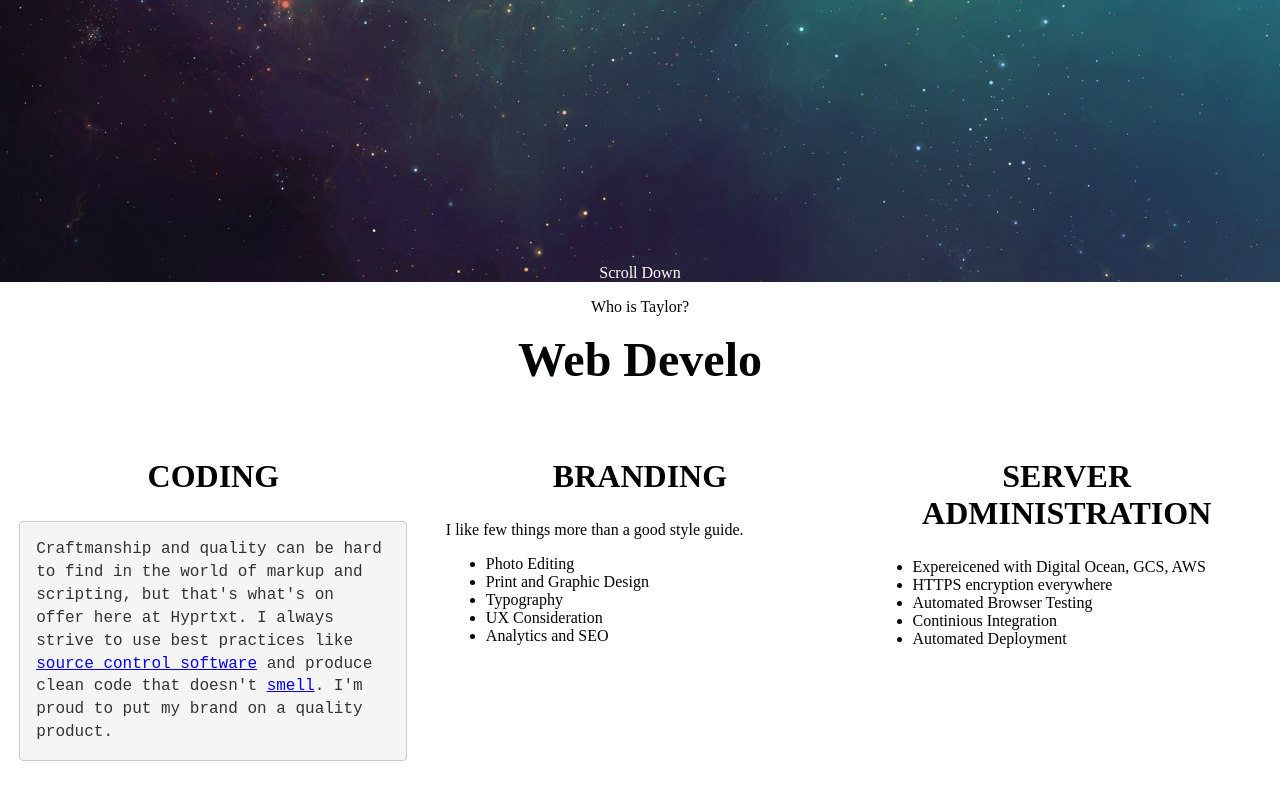
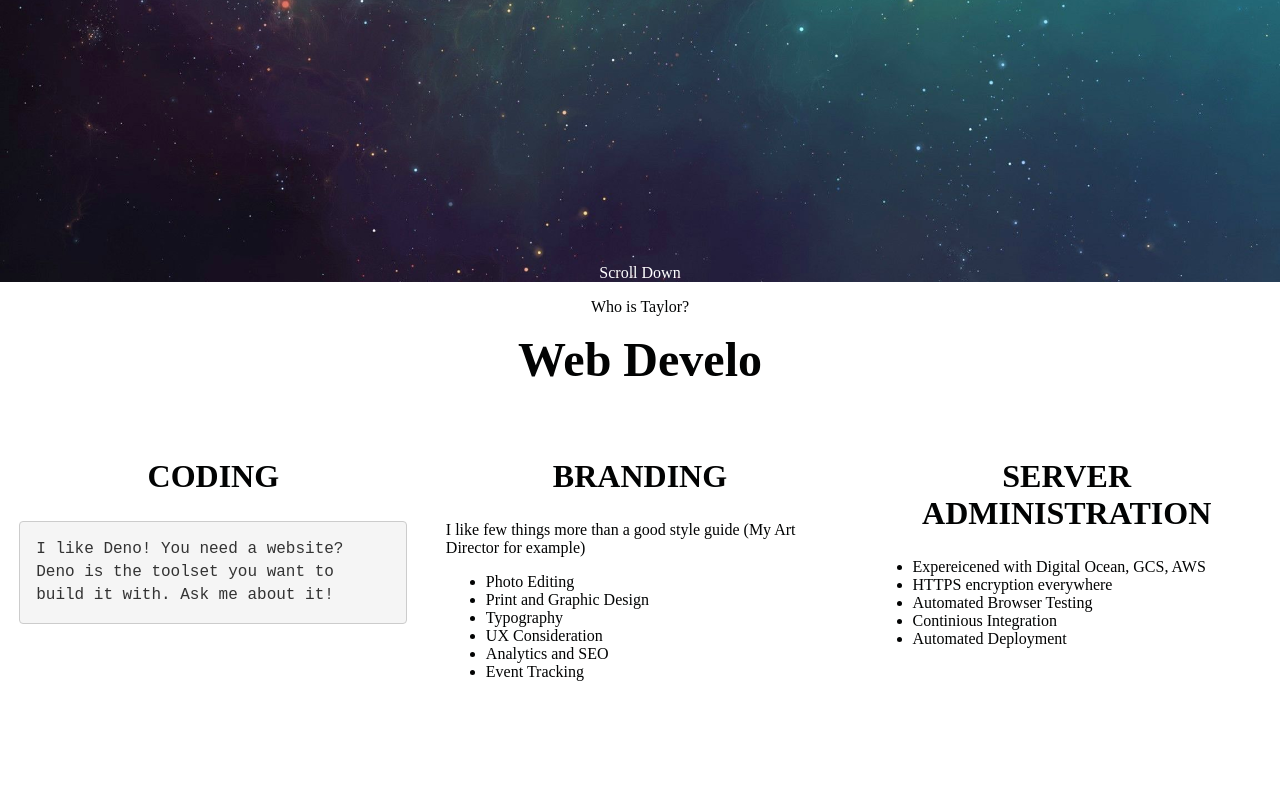
Before and after one commit to Hyprtxt/hyprtxt.dev, a plain HTML site: page index.html in a window 1280 px wide. Shown: the part 518-1318 px from the top of the page. Drawn offline with Linux system fonts and the light colour scheme.

Commit message:
Update index.html

```diff
--- a/index.html
+++ b/index.html
@@ -122,17 +122,18 @@
     </div>
     <div class="third">
       <h2><i class="i i-terminal"></i> Coding <i class="i i-code"></i></h2>
-      <pre>Craftmanship and quality can be hard to find in the world of markup and scripting, but that's what's on offer here at Hyprtxt. I always strive to use best practices like <a href="https://git-scm.com/">source control software</a> and produce clean code that doesn't <a href="https://en.wikipedia.org/wiki/Code_smell">smell</a>. I'm proud to put my brand on a quality product.</pre>
+      <pre>I like Deno! You need a website? Deno is the toolset you want to build it with. Ask me about it!</pre>
     </div>
     <div class="third">
       <h2><i class="i i-scissors i-flip-horizontal"></i> Branding <i class="i i-scissors"></i></h2>
-      <p>I like few things more than a good style guide.</p>
+      <p>I like few things more than a good style guide (My Art Director for example)</p>
       <ul>
         <li>Photo Editing</li>
         <li>Print and Graphic Design</li>
         <li>Typography</li>
         <li>UX Consideration</li>
         <li>Analytics and SEO</li>
+        <li>Event Tracking</li>
       </ul>
     </div>
     <div class="third">
```
